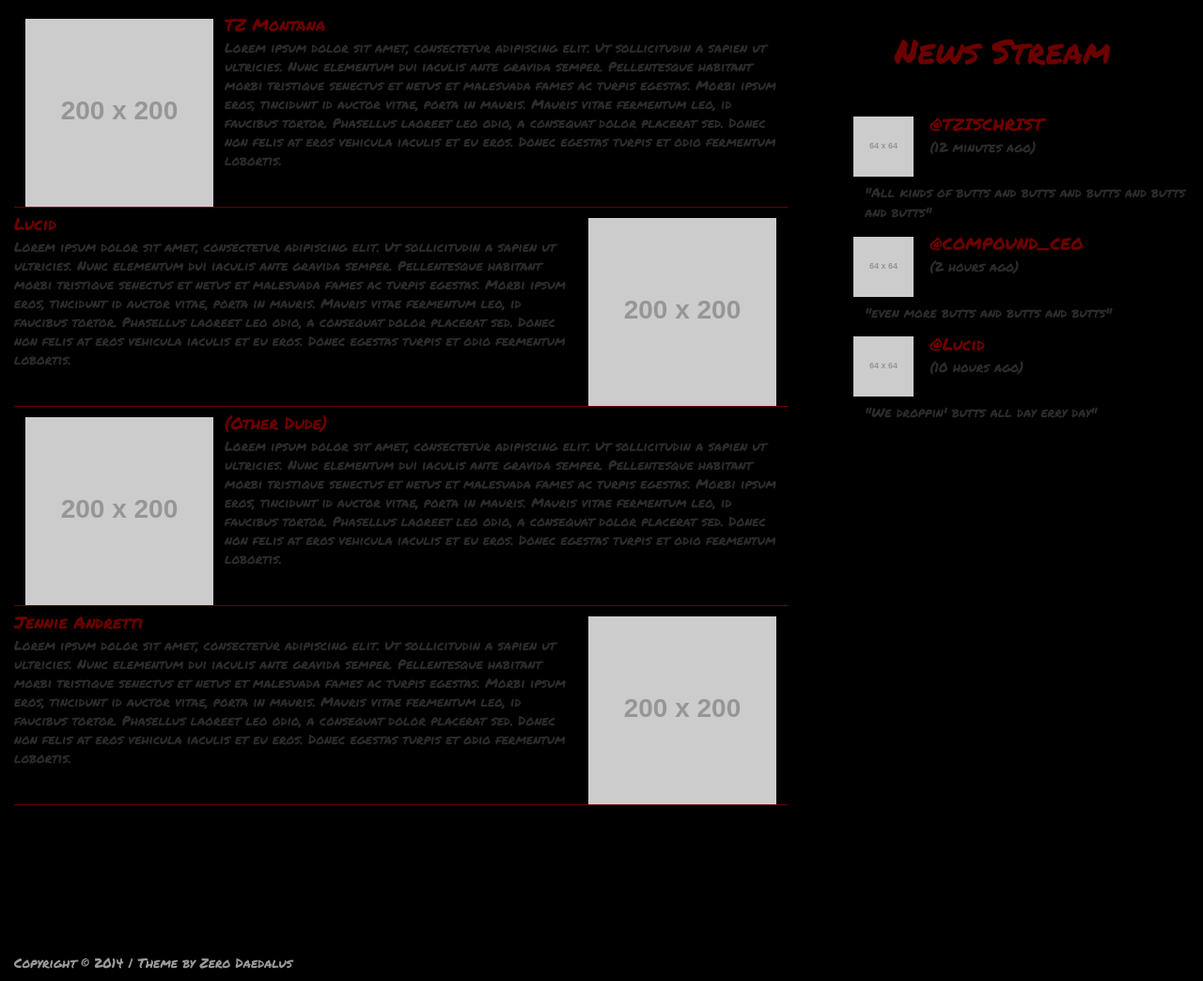
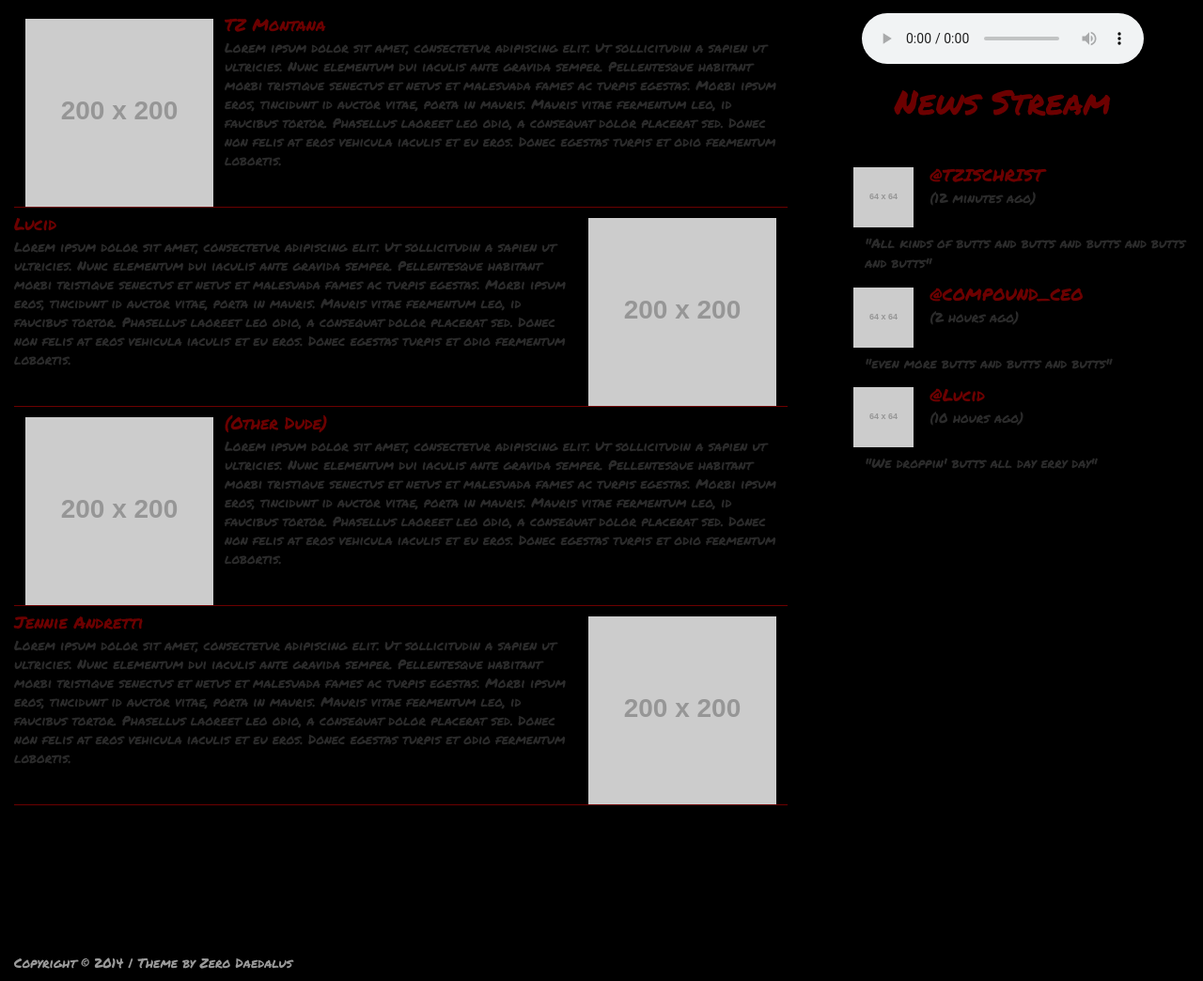
Before and after one commit to DaJoker29/compound-theme, a PHP site: page /artist.html in a window 1280 px wide. Shown: the part 106-1150 px from the top of the page at 94% size. Run offline with PHP 8.4, Linux system fonts and the light colour scheme; grey boxes labelled with a size stand in for pictures from a placeholder-image service; some libraries are stand-ins or nearby versions.

Commit message:
added persistent music

```diff
--- a/public/artist.html
+++ b/public/artist.html
@@ -21,9 +21,10 @@
       <div class="fluid-container">
         <div class="row">
           <!--Masthead-->
-          <div class="navbar-header col-sm-10">
+          <div class="navbar-header col-sm-6">
             <button type="button" data-toggle="collapse" data-target="#navbar-collapse-1" class="navbar-toggle"><span class="sr-only">Toggle Navigation</span><span class="icon-bar"></span><span class="icon-bar"></span><span class="icon-bar"></span></button><a href="#" class="navbar-brand">Compound Muzik</a>
           </div>
+          <div class="col-sm-4"></div>
           <!--Toggle-->
           <div id="navbar-collapse-1" class="collapse navbar-collapse">
             <!--Search-->
@@ -51,7 +52,7 @@
     <section id="main" class="fluid-container">
       <div class="row">
         <!--Main-->
-        <div class="col-md-8 page-main">
+        <div id="content" class="col-md-8">
           <!--Artists-->
           <section class="single-page">
             <article class="artist"><img src="http://placehold.it/200x200" class="artist-photo pull-left">
@@ -77,8 +78,13 @@
           </section>
         </div>
         <!--Sidebar-->
-        <div class="col-md-4 page-sidebar">
+        <div id="sidebar" class="col-md-4">
           <!--Sidebar-->
+          <audio controls preload="auto" class="center-block">
+            <source src="audio/lazy.mp3" type="audio/mpeg">
+            <embed src="audio/lazy.mp3" width="400" height="50">
+            <p>Use a grown-up browser to listen to this track</p>
+          </audio>
           <div class="page-header">
             <h1 class="text-center">News Stream</h1>
           </div>
--- a/public/css/style.css
+++ b/public/css/style.css
@@ -3512,12 +3512,12 @@ a:hover {
   margin-top: 0;
   border: 0;
 }
-.page-main,
-.page-sidebar {
+#content,
+#sidebar {
   height: 100%;
   min-height: 1000px;
 }
-.page-sidebar {
+#sidebar {
   right: 0px;
   position: fixed;
 }
--- a/public/js/ajaxify.js
+++ b/public/js/ajaxify.js
@@ -5,14 +5,14 @@ $(document).ready(function() {
     //artist link
     $('#artist').click(function() {
         onlyOneSelected();
-        $('#main').load('artist.html #main > *');
+        $('#content').load('artist.html #content > *');
         $('#artist').addClass('selected');
     });
 
     //index link
     $('#home').click(function() {
         onlyOneSelected();
-        $('#main').load('index.html #main > *');
+        $('#content').load('index.html #content > *');
         $('#home').addClass('selected');
     });
 
--- a/src/jade/artist-body.jade
+++ b/src/jade/artist-body.jade
@@ -5,10 +5,10 @@ body
     section#main.fluid-container
         .row
             //Main
-            .col-md-8.page-main
+            #content.col-md-8
                 include artist-main.jade
             //Sidebar
-            .col-md-4.page-sidebar
+            #sidebar.col-md-4
                 include sidebar.jade
     include footer.jade
     include scripts.jade
--- a/src/jade/body.jade
+++ b/src/jade/body.jade
@@ -5,13 +5,13 @@ body
     section#main.fluid-container
         .row
             //Main
-            .col-md-8.page-main
+            #content.col-md-8
                 include feature.jade
                 include article.jade
                 include article-photo.jade
                 include article-music.jade
             //Sidebar
-            .col-md-4.page-sidebar
+            #page-sidebar.col-md-4
                 include sidebar.jade
     include footer.jade
     include scripts.jade
--- a/src/jade/header.jade
+++ b/src/jade/header.jade
@@ -3,13 +3,14 @@ header(role="navigation")#header.navbar.navbar-inverse.navbar-fixed-top
     .fluid-container
         .row
             //Masthead
-            .navbar-header.col-sm-10
+            .navbar-header.col-sm-6
                 button(type="button" data-toggle="collapse" data-target="#navbar-collapse-1").navbar-toggle
                     span.sr-only Toggle Navigation
                     span.icon-bar
                     span.icon-bar
                     span.icon-bar
                 a.navbar-brand(href="#") Compound Muzik
+            .col-sm-4
             //Toggle
             .collapse.navbar-collapse#navbar-collapse-1
                 //Search
--- a/src/jade/sidebar.jade
+++ b/src/jade/sidebar.jade
@@ -1,4 +1,8 @@
 //Sidebar
+audio.center-block(controls preload="auto")
+    source(src="audio/lazy.mp3" type="audio/mpeg")
+    embed(src="audio/lazy.mp3", width="400", height="50")
+    p Use a grown-up browser to listen to this track
 .page-header: h1.text-center News Stream
 ul.sidebar-content
     //Live Feed
--- a/src/less/body.less
+++ b/src/less/body.less
@@ -5,13 +5,13 @@
     border: 0;
 }
 
-.page-main,
-.page-sidebar {
+#content,
+#sidebar {
     height: 100%;
     min-height: 1000px;
 }
 
-.page-sidebar {
+#sidebar {
     right: 0px;
     position: fixed;
 }
```
Also changed, not shown: public/index.html (+9 -3 lines), 1 other file.
